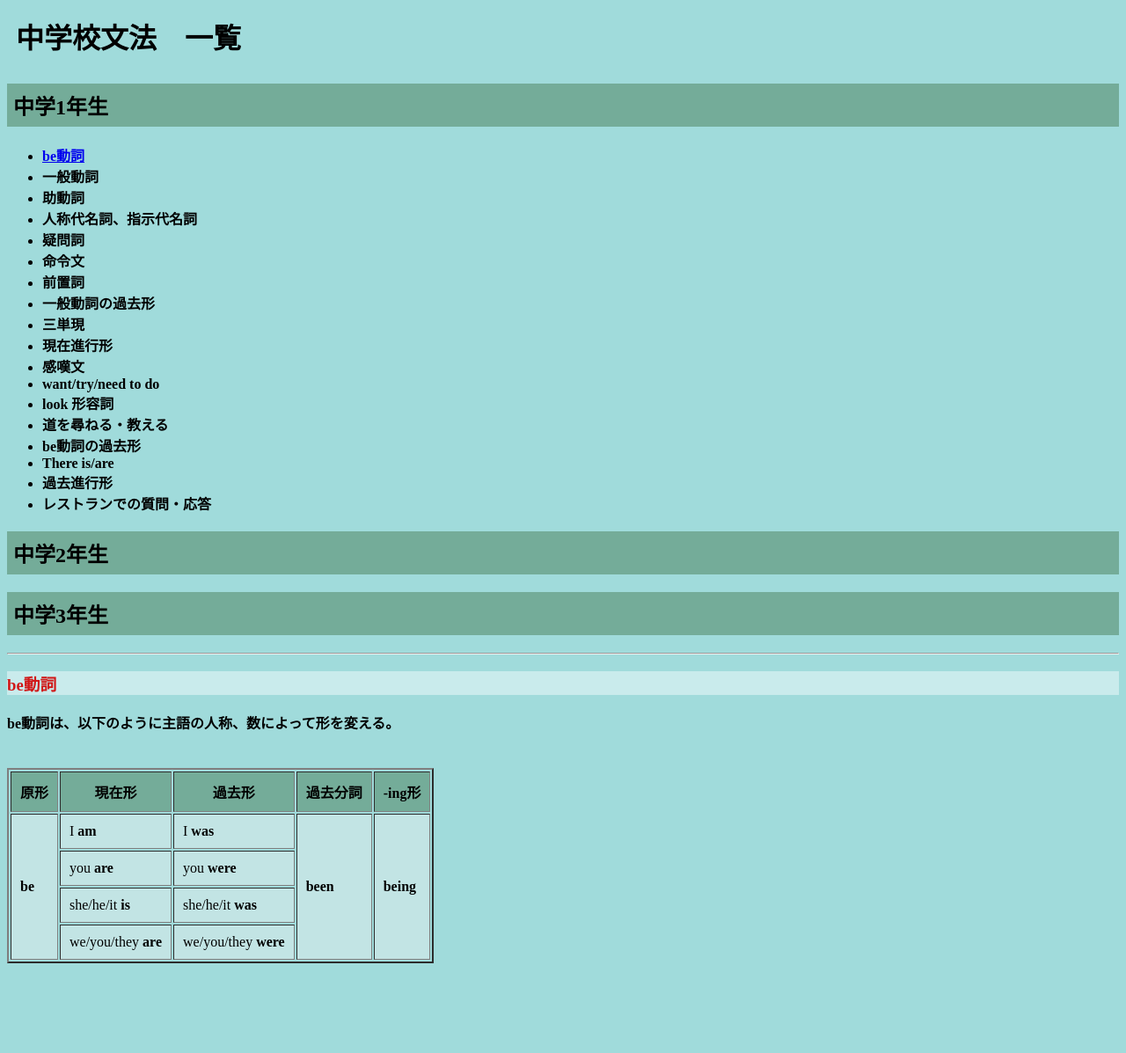
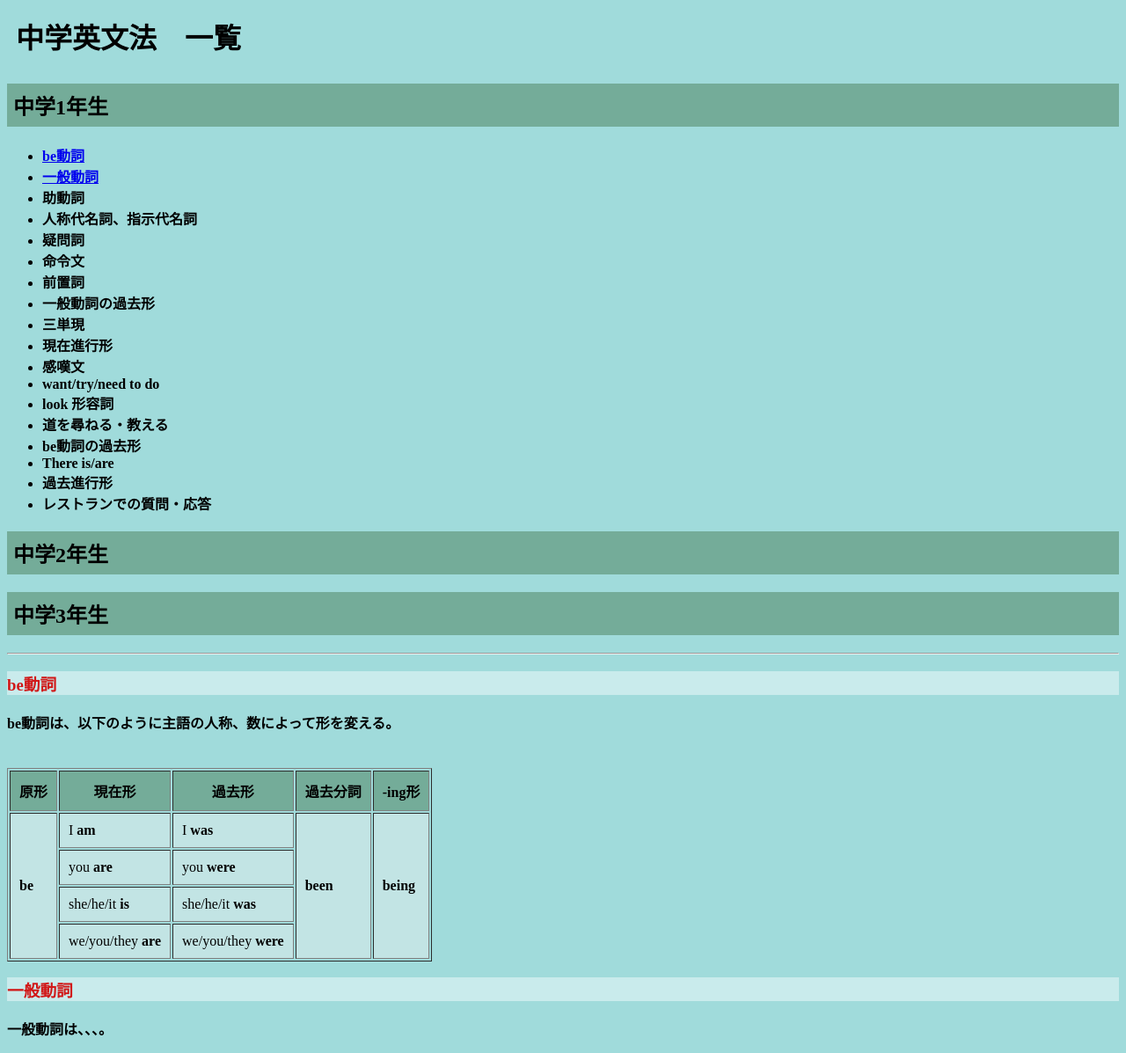
Before and after one commit to mshni/mshni.github.io, a plain HTML site: page index.html in a window 1280 px wide. Shown: the whole page at 88% size. Before the commit the page ends 1103 px from the top, so only its background shows below. Drawn offline with Linux system fonts and the light colour scheme.

Commit message:
Update index.html

```diff
--- a/index.html
+++ b/index.html
@@ -1,16 +1,16 @@
 <html>
     <head>
-        <title>中学校文法　一覧</title>
+        <title>中学英文法　一覧</title>
         <meta http-equiv="content-type" content="text/html; charset=UTF-8">
         <link rel="stylesheet" href="mydesign.css" type="text/css">
     </head>
 
     <body>
-        <h1>中学校文法　一覧</h1>
+        <h1>中学英文法　一覧</h1>
         <h2>中学1年生</h2>
         <ul>
-            <li><a href="#be">be動詞</a></li>
-            <li>一般動詞</li>
+            <li><a href="#be動詞">be動詞</a></li>
+            <li><a href="#一般動詞">一般動詞</a></li>
             <li>助動詞</li>
             <li>人称代名詞、指示代名詞</li>
             <li>疑問詞</li>
@@ -39,15 +39,19 @@
 
         <hr><!---線を引いて区切る--->
 
-        <h3 id="be">be動詞</h3>
+        <h3 id="be動詞">be動詞</h3>
         <p>be動詞は、以下のように主語の人称、数によって形を変える。</p>
         <table>
-            <table border="2"><!---これを入れると、表に縦横の線が書ける--->
+            <table border="1"><!---これを入れると、表に縦横の線が書ける--->
             <tr><th>原形</th>                 　<th>現在形</th>               　　<th>過去形</th>       　<th>過去分詞</th>              　　<th>-ing形</th></tr>
             <tr><td rowspan="4"><b>be</b></td>　<td>I <b>am</b></td>           　<td>I <b>was</b></td> 　<td rowspan="4"><b>been</b></td>　<td rowspan="4"><b>being</b></td></tr>
             <tr>                              　<td>you <b>are</b></td>        　<td>you <b>were</b></td></tr>
             <tr>                              　<td>she/he/it <b>is</b></td>   　<td>she/he/it <b>was</b></td></tr>
             <tr>                              　<td>we/you/they <b>are</b></td>　<td>we/you/they <b>were</b></td></tr>
         </table>
+
+        <h3 id="一般動詞">一般動詞</h3>
+        <p>一般動詞は、、、。</p>
+
     </body>
 </html>
```
